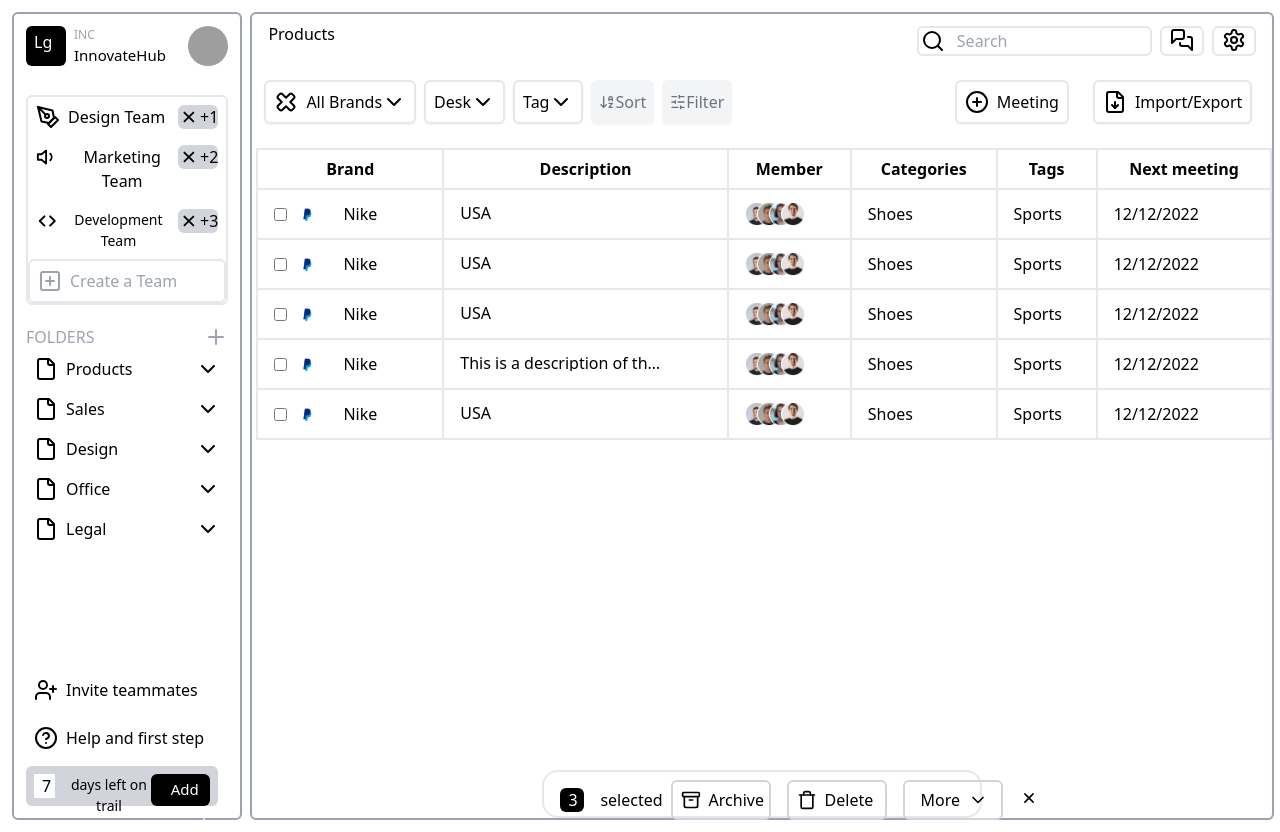
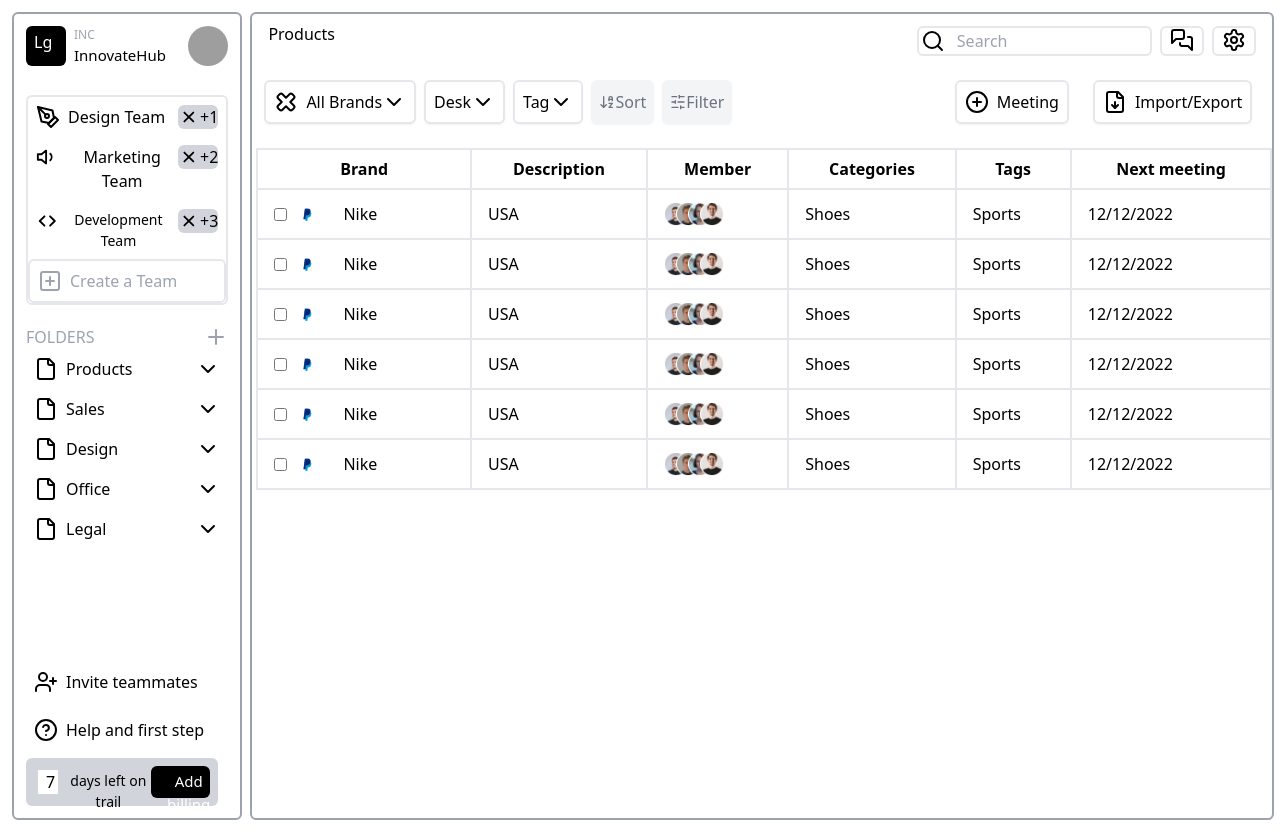
Before and after one commit to Meet2054/Assessment, a React (Vite) app: page / in a window 1280 px wide. Built offline with nearby package versions, Linux system fonts and the light colour scheme; grey boxes are pictures that could not be loaded.

Commit message:
New alert box

```diff
--- a/src/components/BrandList.jsx
+++ b/src/components/BrandList.jsx
@@ -1,4 +1,5 @@
 import { useState } from 'react';
+import { Archive, ChevronDown, Plus, Trash } from 'lucide-react';
 
 const PEOPLE_URL = [
     '/person-1.png',
@@ -13,7 +14,7 @@
         name: "Nike",
         description: "USA",
         member: "2",
-        categories: "Shoes",
+        categories: "Shoes", // corrected typo
         tags: "Sports",
         nextMeeting: "12/12/2022"
     },
@@ -22,58 +23,70 @@
         name: "Nike",
         description: "USA",
         member: "2",
-        categories: "Shoes",
+        categories: "Shoes", // corrected typo
         tags: "Sports",
         nextMeeting: "12/12/2022"
-    },
-    {
+    },{
         logo: "/paypal.png",
         name: "Nike",
         description: "USA",
         member: "2",
-        categories: "Shoes",
+        categories: "Shoes", // corrected typo
         tags: "Sports",
         nextMeeting: "12/12/2022"
-    },
-    {
-        logo: "/paypal.png",
-        name: "Nike",
-        description: "This is a description of the brand , it is a very long description of the brand and it is very long",
-        member: "2",
-        categories: "Shoes",
-        tags: "Sports",
-        nextMeeting: "12/12/2022"
-    },
-    {
+    },{
         logo: "/paypal.png",
         name: "Nike",
         description: "USA",
         member: "2",
-        categories: "Shoes",
+        categories: "Shoes", // corrected typo
+        tags: "Sports",
+        nextMeeting: "12/12/2022"
+    },{
+        logo: "/paypal.png",
+        name: "Nike",
+        description: "USA",
+        member: "2",
+        categories: "Shoes", // corrected typo
+        tags: "Sports",
+        nextMeeting: "12/12/2022"
+    },{
+        logo: "/paypal.png",
+        name: "Nike",
+        description: "USA",
+        member: "2",
+        categories: "Shoes", // corrected typo
         tags: "Sports",
         nextMeeting: "12/12/2022"
     },
     // Add more brand objects as needed
 ];
-
 const BrandList = () => {
     const [selectedRows, setSelectedRows] = useState([]);
+    const [isBoxVisible, setIsBoxVisible] = useState(false);
 
     const handleCheckboxClick = (index) => {
         setSelectedRows((prevSelectedRows) => {
             const isSelected = prevSelectedRows.includes(index);
 
             if (isSelected) {
+                setIsBoxVisible(false); // Hide the box when unchecking
                 return prevSelectedRows.filter((selectedIndex) => selectedIndex !== index);
             } else {
+                setIsBoxVisible(true); // Show the box when checking
                 return [...prevSelectedRows, index];
             }
         });
     };
 
+    const checkedCheckboxCount = selectedRows.length;
+    const selectedBrand = brand[selectedRows[0]]; // Assuming only one brand can be selected
+
     return (
-        <div className="w-full pt-3">
-            <table className="table-auto divide-gray-500 border-2 border-black rounded-md w-full">
+    <div className=''>
+
+        <div className="w-full pt-3 flex flex-col justify-between">
+            <table className="table-auto divide-gray-500 border-2 border-black rounded-md  w-full">
                 <thead className="h-[40px] align">
                     <tr>
                         <th className="px-4 py-2 border-2 border-gray-200">Brand</th>
@@ -94,15 +107,13 @@
                                     <span className="px-4 py-2 border-gray-200">{brandItem.name}</span>
                                 </div>
                             </td>
-                            <td className="px-4 py-2 border-2 border-gray-200 overflow-hidden whitespace-nowrap">
-                                <span className="inline-block max-w-[200px] overflow-hidden overflow-ellipsis">{brandItem.description}</span>
-                            </td>
+                            <td className="px-4 py-2 border-2 border-gray-200">{brandItem.description}</td>
                             <td className="px-4 py-2 border-2 border-gray-200 ">
                                 <div className="flex ml-[-2]">
                                 <span className="flex -space-x-3 overflow-hidden ">
                                     {PEOPLE_URL.map((url, idx) => (
                                         <img src={url} key={idx} alt="person" className="w-6 h-6 ml-[-2]" />
-                                    ))}
+                                        ))}
                                     {/* <span>{brandItem.member}</span> */}
                                 </span>
                                 </div>
@@ -114,7 +125,48 @@
                     ))}
                 </tbody>
             </table>
-        </div>
+
+            <div>
+                {isBoxVisible && (
+                    <div className="fixed bottom-4 left-0 right-0  p-4">
+                        <div className="flex justify-center items-end  border-black">
+                            <div className="flex flex-row w-auto h-auto border-2 border-gray-200 rounded-2xl " >
+                              <div className="flex flex-row ">
+                                  <div className="w-6 h-6 bg-black m-4 p-1 text-white px-2 rounded-md" >
+                                  <p>{`${checkedCheckboxCount}`}</p>
+                                  </div>
+                                  <h2 className="pt-5">selected</h2>
+                              </div>
+                              <div>
+                                  <button className="w-[100px] h-10 rounded-md border-2 border-gray-300 m-2 inline-flex hover:bg-gray-200 ">
+                                  <Archive className="h-5 w-5 m-2" />
+                                  <h2 className="mt-[10px] font-bold">Archive</h2>
+                                  </button>
+                              </div>
+                              <div>
+                                  <button className="w-[100px] h-10 rounded-md text-red-700 border-2 border-gray-300 m-2 inline-flex hover:bg-gray-200 ">
+                                  <Trash className="h-5 w-5 m-2" />
+                                  <h2 className="mt-[10px] font-bold ">Delete</h2>
+                                  </button>
+                              </div>
+                              <div>
+                                  <button className="w-[100px] h-10 rounded-md border-2 border-gray-300 m-2 inline-flex hover:bg-gray-200 ">
+                                  <h2 className="mt-[10px] ml-4 font-bold ">More</h2>
+                                  <ChevronDown className="h-5 w-5 m-2" />
+                                  </button>
+                              </div>
+
+                              <div>
+                                  <Plus className="h-5 w-5 m-2 mt-4 rotate-45 hover:bg-gray-200" />
+                              </div>
+                            </div>
+                        </div>
+                    </div>
+                )}
+            </div>
+         </div>
+
+    </div>
     );
 };
 
--- a/src/components/Menubar.jsx
+++ b/src/components/Menubar.jsx
@@ -127,8 +127,8 @@
           <HelpCircle className='h-6 w-6 mr-2' />
           <h2>Help and first step</h2>
         </button>
-        <button className='w-[95%] h-10 bg-gray-300 rounded-md p-2 inline-flex  flex-row justify-between'>
-          <div className='flex flex-row'>
+        <button className='w-[95%] h-12 bg-gray-300 rounded-md p-2 inline-flex  flex-row justify-between'>
+          <div className='flex flex-row p-1'>
           <div className="w-6 h-6 bg-white flex pl-2">
             <h2>7</h2>
             {/* On the place of 7 there will be var of useState */}
@@ -136,8 +136,8 @@
           <h2 className=' pl-3 text-[14px]'>days left on trail</h2>
 
           </div>
-          <button className='w-[35%] h-8 rounded-md inline-flex text-white bg-black text-[10px] p-1  pl-3'>
-            <h2 className=' text-[15px]' >Add billing</h2>
+          <button className='w-[35%] h-8 rounded-md inline-flex text-white bg-black text-[10px] '>
+            <h2 className=' text-[15px] pl-4 pt-1' >Add billing</h2>
           </button>
         </button>
       </footer>
--- a/src/components/mainList_page.jsx
+++ b/src/components/mainList_page.jsx
@@ -1,7 +1,6 @@
 import BrandList from "./BrandList";
 import Navbar from "./Navbar";
 import SmallComponent from "./SmallComponent";
-import { Archive, ChevronDown, Plus, Trash } from 'lucide-react';
 
 function MainListPage() {
   return (
@@ -16,38 +15,7 @@
           {/* Additional Content Goes Here */}
         </div>
       </div>
-      <div className="flex justify-center items-end">
-        <div className="flex flex-row w-[55vh] h-[6vh] border-2 border-gray-200 rounded-2xl">
-          <div className="flex flex-row">
-            <div className="w-6 h-6 bg-black m-4 p-1 text-white px-2 rounded-md">
-              3
-              {/* Instead of 3 there will be useState var*/}
-            </div>
-            <h2 className="pt-5">selected</h2>
-          </div>
-          <div>
-            <button className="w-[100px] h-10 rounded-md border-2 border-gray-300 m-2 inline-flex hover:bg-gray-200 ">
-              <Archive className="h-5 w-5 m-2" />
-              <h2 className="mt-[10px]">Archive</h2>
-            </button>
-          </div>
-          <div>
-            <button className="w-[100px] h-10 rounded-md border-2 border-gray-300 m-2 inline-flex hover:bg-gray-200 ">
-              <Trash className="h-5 w-5 m-2" />
-              <h2 className="mt-[10px]">Delete</h2>
-            </button>
-          </div>
-          <div>
-            <button className="w-[100px] h-10 rounded-md border-2 border-gray-300 m-2 inline-flex hover:bg-gray-200 ">
-              <h2 className="mt-[10px] ml-4 ">More</h2>
-              <ChevronDown className="h-5 w-5 m-2" />
-            </button>
-          </div>
-          <div>
-            <Plus className="h-5 w-5 m-2 mt-4 rotate-45 hover:bg-gray-200" />
-          </div>
-        </div>
-      </div>
+
     </div>
   );
 }
```
